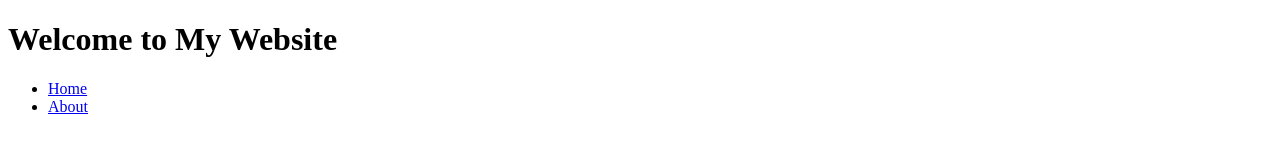
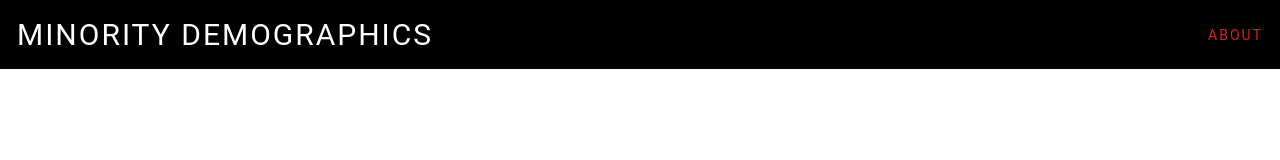
Before and after one commit to AvramBaicu/AvramBaicu-INST377-Final, a plain HTML site: page index.html in a window 1280 px wide. Drawn offline with Linux system fonts and the light colour scheme.

Commit message:
Update 1.1

```diff
--- a/index.html
+++ b/index.html
@@ -4,17 +4,23 @@
     <meta charset="UTF-8">
     <meta http-equiv="X-UA-Compatible" content="IE=edge">
     <meta name="viewport" content="width=device-width, initial-scale=1.0">
+    <link rel="stylesheet" href="style.css"/>
+
     <title>Minority Demographics</title>
 </head>
 <body>
     <header>
-        <h1>Welcome to My Website</h1>
-        <nav>
-          <ul>
-            <li><a href="#">Home</a></li>
-            <li><a href="#">About</a></li>
-          </ul>
+        <nav class="navbar">
+            <a href="#" class="navbar-brand">Minority Demographics</a>
+            <ul class="navbar-nav">
+                <li class="nav-item">
+                    <a href="#" class="nav-link">About</a>
+                </li>
+            </ul>
         </nav>
-      </header>
+    </header>
+    <main>
+        <!-- Content goes here -->
+    </main>
 </body>
 </html>
--- /dev/null
+++ b/style.css
@@ -0,0 +1,49 @@
+body {
+    margin: 0;
+    padding: 0;
+}
+
+.navbar {
+    background-color: black;
+    display: flex;
+    justify-content: space-between;
+    align-items: center;
+    padding: 17px;
+    font-family: 'Roboto', sans-serif;
+    text-transform: uppercase;
+    letter-spacing: 2px;
+}
+
+.navbar-brand {
+    color: white;
+    font-size: 30px;
+    text-decoration: none;
+}
+
+.navbar-nav {
+    display: flex;
+    list-style: none;
+    margin: 0;
+    padding: 0, 10px;
+    font-family: 'Roboto', sans-serif;
+    text-transform: uppercase;
+    letter-spacing: 2px;
+
+}
+
+.nav-link {
+    color: rgb(229, 25, 25);
+    font-size: 14px;
+    text-decoration: none;
+    margin-left: 20px;
+}
+
+@media only screen and (max-width: 768px) {
+    .navbar-brand {
+        font-size: 20px;
+    }
+
+    .nav-link {
+        font-size: 16px;
+    }
+}
```
